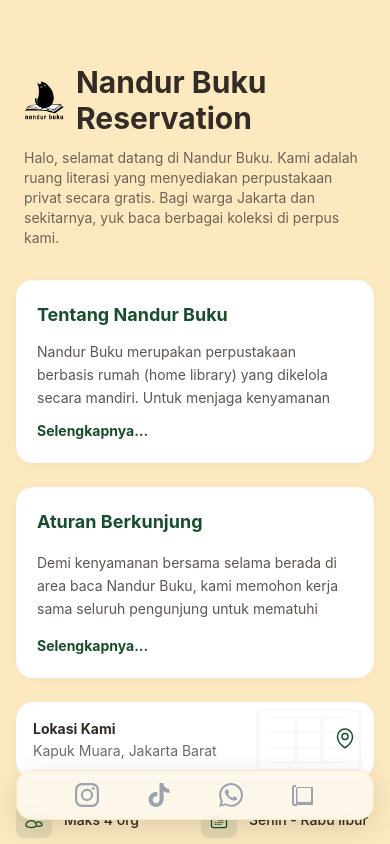
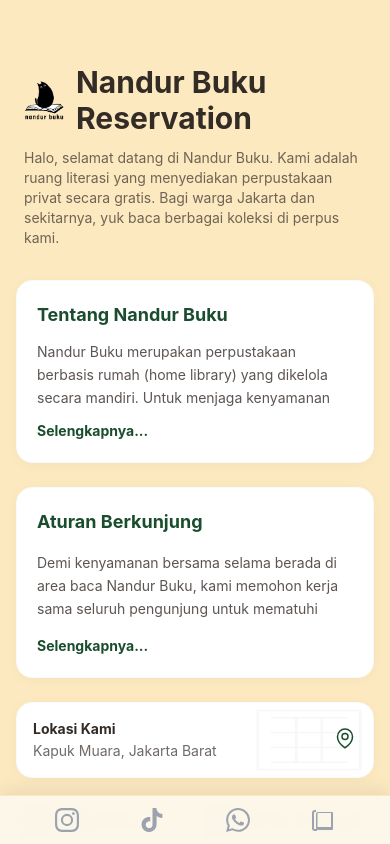
Before and after one commit to akhturgum-project/nandur-buku-reservasi, a Vue app: page / in a window 390 px wide. Shown: the top 844 px of the page. Built offline with nearby package versions, Linux system fonts and the light colour scheme; no server answers.

Commit message:
Ubah design footer bergaya mobile app

```diff
--- a/src/views/HomeView.vue
+++ b/src/views/HomeView.vue
@@ -391,8 +391,8 @@
     </div>
 
     <!-- Sticky Footer Social -->
-    <div class="fixed bottom-6 md:bottom-10 left-0 right-0 z-40 flex justify-center pointer-events-none px-4">
-      <div class="w-full max-w-3xl bg-nandur-surface/95 backdrop-blur-md shadow-[0_8px_30px_rgb(0,0,0,0.12)] border border-nandur-cream px-5 md:px-6 py-3 md:py-4 rounded-2xl flex justify-center gap-12 md:gap-20 pointer-events-auto items-center">
+    <div class="fixed bottom-0 left-0 right-0 z-40 bg-nandur-surface/95 backdrop-blur-md border-t border-nandur-cream shadow-[0_-4px_20px_rgba(0,0,0,0.08)]">
+      <div class="w-full max-w-3xl mx-auto px-6 py-3 md:py-4 flex justify-around md:justify-center md:gap-24 items-center">
         <!-- Instagram -->
         <a href="https://www.instagram.com/nandurbuku/" target="_blank" class="text-gray-400 hover:text-[#E1306C] transition-colors hover:scale-110 transform duration-200" aria-label="Instagram">
           <svg class="w-6 h-6 md:w-7 md:h-7" fill="currentColor" viewBox="0 0 24 24"><path d="M12 2.163c3.204 0 3.584.012 4.85.07 3.252.148 4.771 1.691 4.919 4.919.058 1.265.069 1.645.069 4.849 0 3.205-.012 3.584-.069 4.849-.149 3.225-1.664 4.771-4.919 4.919-1.266.058-1.644.07-4.85.07-3.204 0-3.584-.012-4.849-.07-3.26-.149-4.771-1.699-4.919-4.92-.058-1.265-.07-1.644-.07-4.849 0-3.204.013-3.583.07-4.849.149-3.227 1.664-4.771 4.919-4.919 1.266-.057 1.645-.069 4.849-.069zM12 0C8.741 0 8.333.014 7.053.072 2.695.272.273 2.69.073 7.052.014 8.333 0 8.741 0 12c0 3.259.014 3.668.072 4.948.2 4.358 2.618 6.78 6.98 6.98C8.333 23.986 8.741 24 12 24c3.259 0 3.668-.014 4.948-.072 4.354-.2 6.782-2.618 6.979-6.98.059-1.28.073-1.689.073-4.948 0-3.259-.014-3.667-.072-4.947-.196-4.354-2.617-6.78-6.979-6.98C15.668.014 15.259 0 12 0zm0 5.838a6.162 6.162 0 100 12.324 6.162 6.162 0 000-12.324zM12 16a4 4 0 110-8 4 4 0 010 8zm6.406-11.845a1.44 1.44 0 100 2.881 1.44 1.44 0 000-2.881z"/></svg>
```
